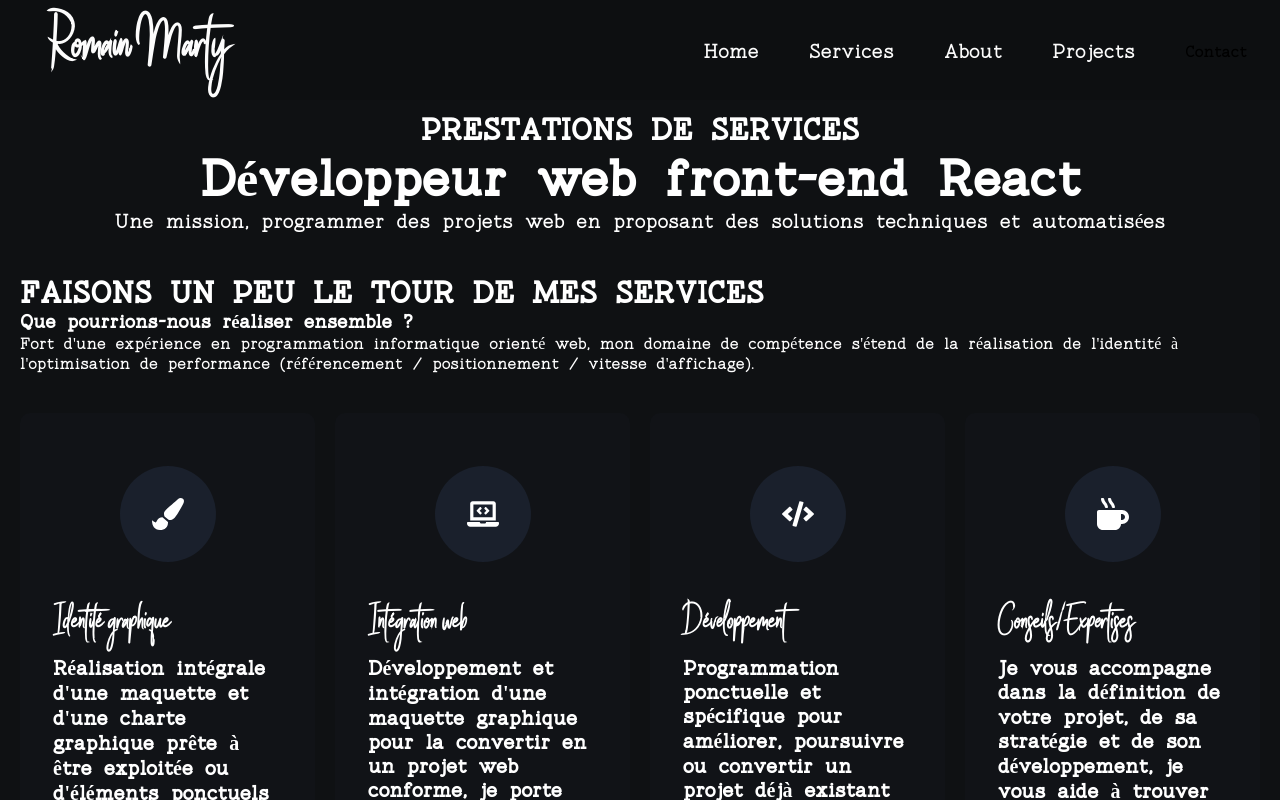
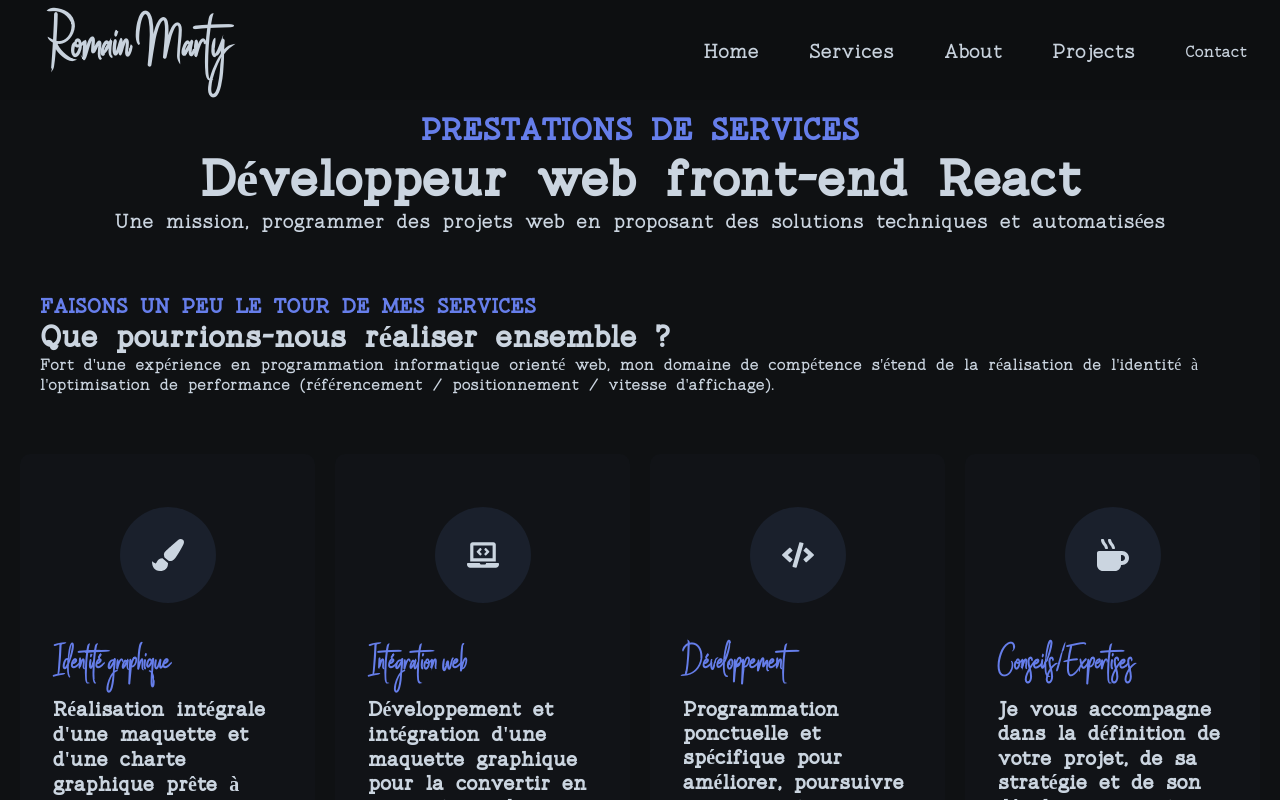
Before and after one commit to marty-romain66/portefoliov3, a Next.js app: page /services in a window 1280 px wide. Shown: the top 800 px of the page. Built offline with nearby package versions, Linux system fonts and the light colour scheme.

Commit message:
Add files via upload

```diff
--- a/styles/index.scss
+++ b/styles/index.scss
@@ -22,6 +22,7 @@
   box-sizing: border-box;
   font-family: "2";
   text-decoration:  none;
+  color: #cbd5e0 !important;
 
 }
 #__next {
@@ -63,6 +64,7 @@
         font-size: 70px;
         font-weight: 700;
         font-family: "1";
+        color: #667eea !important;
     }
     h4{
         font-size: 50px;
@@ -341,3 +343,6 @@ body{
     background-color: #0f1113;
 
 }
+h5{
+color: #667eea !important;
+}
--- a/styles/services.scss
+++ b/styles/services.scss
@@ -4,6 +4,8 @@
     h3 {
       font-size: 30px;
       font-weight: 700;
+      color: #667eea !important;
+
     }
     h2 {
       font-size: 50px;
@@ -16,10 +18,16 @@
   }
   .boxServices__2{
     margin: 20px 0;
-padding: 20px;
+padding: 40px;
+h3{
+  font-size: 30px;
+  font-weight: 700;
+
+}
     h4{
-        font-size: 30px;
+        font-size: 20px;
         font-weight: 700;
+        color: #667eea !important;
     }
   }
   margin-top: 110px;
@@ -38,8 +46,13 @@ padding: 20px;
 }
 
 .card {
+  &:hover{
+    transform: scale(1.1);
+    transition: all 0.5s ease;
+  }
   background-color: rgba(26, 32, 44, 0.161);
   padding: 33px;
+  cursor: pointer;
   h5 {
     font-size: 30px;
     font-weight: 700;
@@ -71,6 +84,7 @@ padding: 20px;
     width: 2rem;
     height: 2rem;
     fill: #fff;
+
   }
 }
 
```
